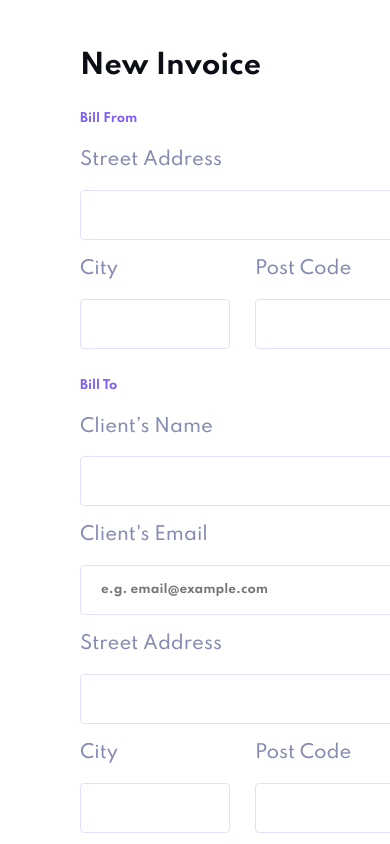
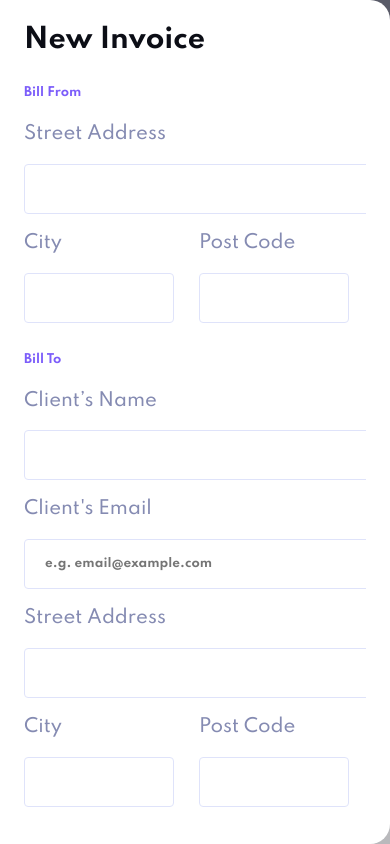
Before and after one commit to bashiroglu/invoice-app, a React (Create React App) app: page /invoices/new in a window 390 px wide. Shown: the top 844 px of the page. Built offline with nearby package versions, Linux system fonts and the light colour scheme.

Commit message:
📱 style: add media queries

```diff
--- a/src/components/form/Form.styles.js
+++ b/src/components/form/Form.styles.js
@@ -18,6 +18,10 @@ export const StyledForm = styled(Form)`
     &:active {
       background: rgb(228, 234, 246);
     }
+  }
+
+  @media (min-width: 375px) {
+    padding: 0 0 3rem 0;
   }
 `;
 
--- a/src/components/invoice/invoiceDrawer/InvoiceDrawer.styles.js
+++ b/src/components/invoice/invoiceDrawer/InvoiceDrawer.styles.js
@@ -27,4 +27,9 @@ export const Container = styled(motion.aside)`
   left: -800px;
   bottom: 0;
   z-index: 1;
+
+  @media (min-width: 375px) {
+    padding: 2.4rem;
+    width: 100%;
+  }
 `;
```
